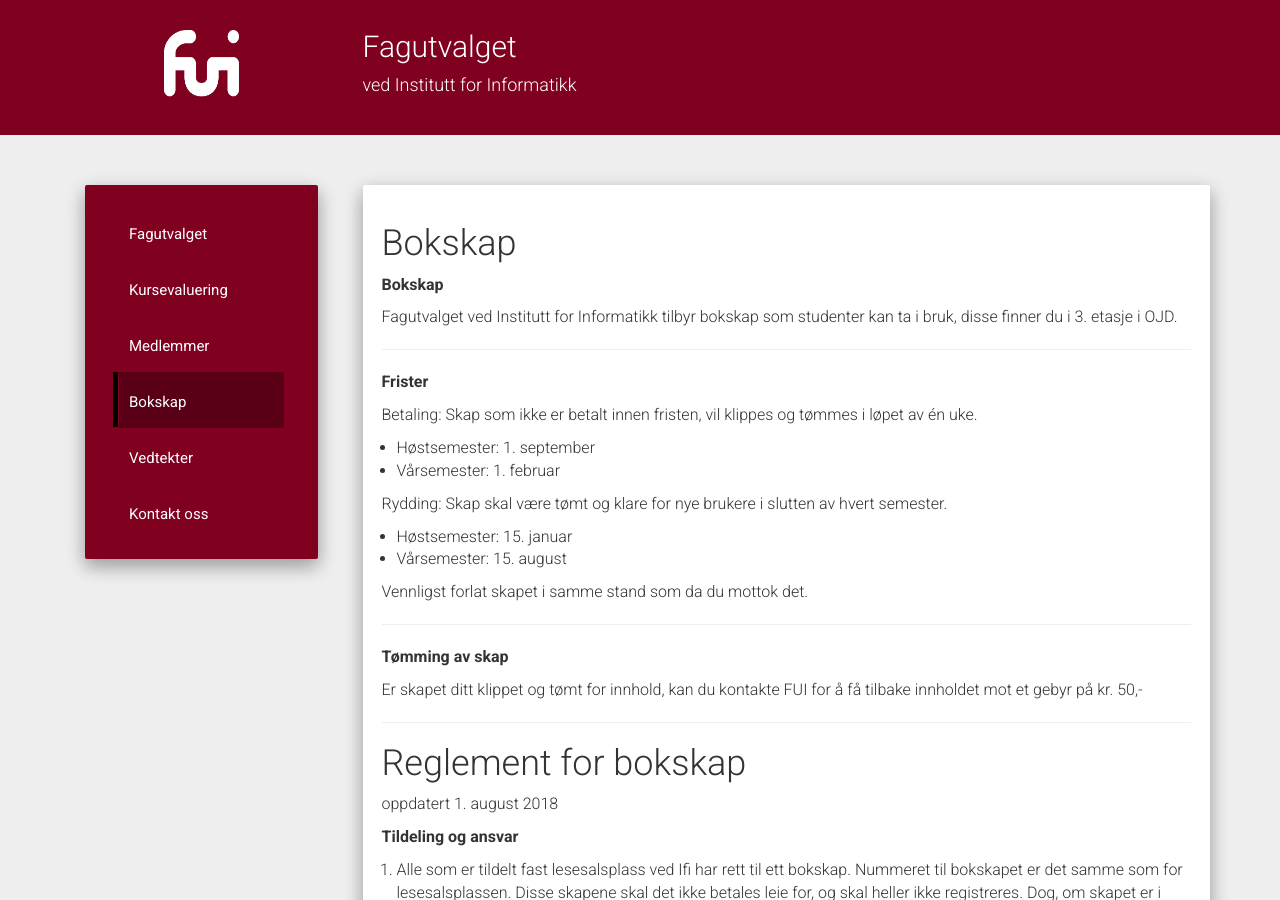
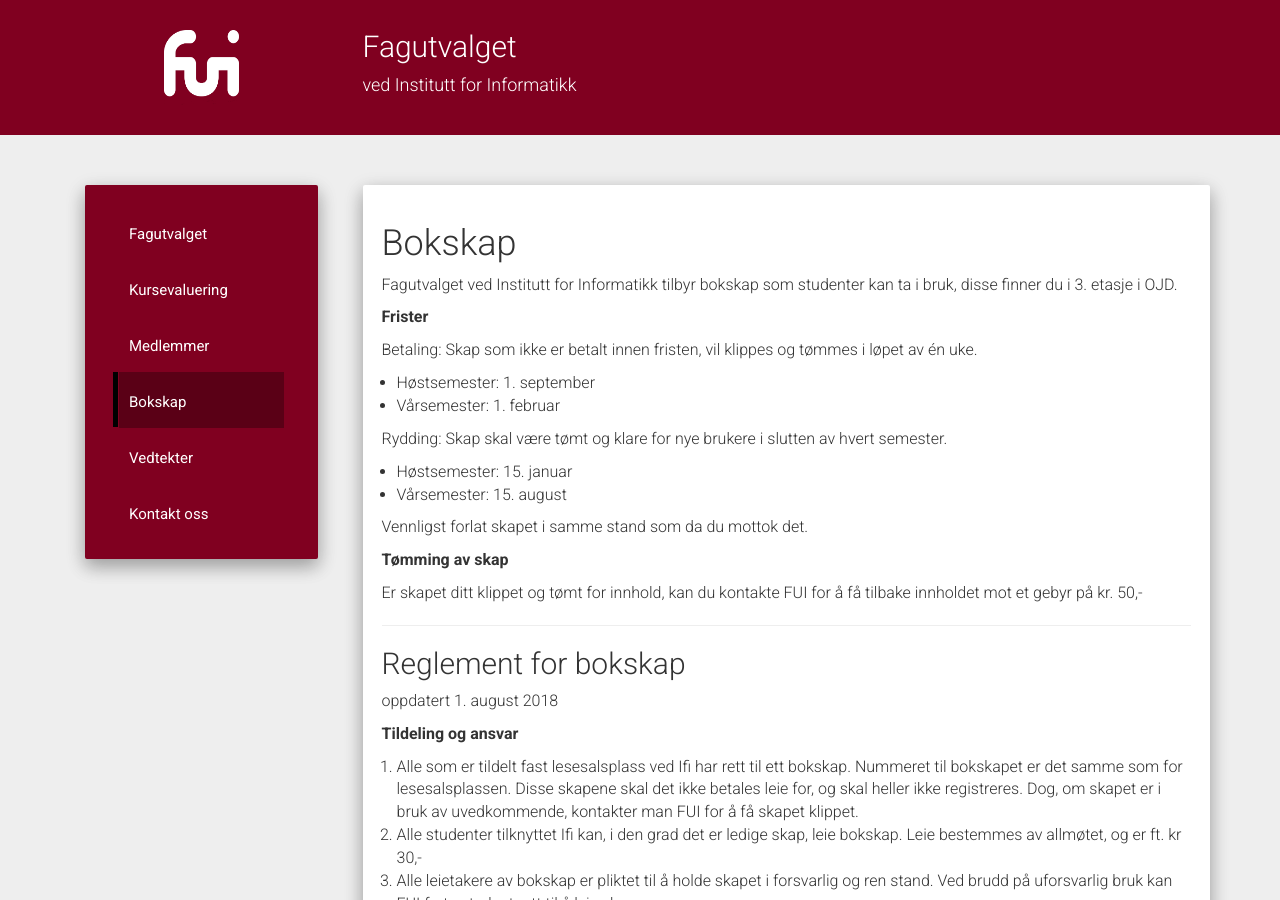
Before and after one commit to fui/fui.github.io, a Jekyll site: the page built from locker.md, in a window 1280 px wide and 900 px high. Built offline with Jekyll 4.4.1, drawn with Linux system fonts in a browser that asks for light colours; nearby versions of some CDN libraries.

Commit message:
creating locker.md

```diff
--- a/locker.md
+++ b/locker.md
@@ -7,11 +7,7 @@
 
 # Bokskap
 
-**Bokskap**
-
 Fagutvalget ved Institutt for Informatikk tilbyr bokskap som studenter kan ta i bruk, disse finner du i 3. etasje i OJD.
-
----
 
 **Frister**
 
@@ -25,15 +21,13 @@
 
 Vennligst forlat skapet i samme stand som da du mottok det.
 
----
-
 **Tømming av skap**
 
 Er skapet ditt klippet og tømt for innhold, kan du kontakte FUI for å få tilbake innholdet mot et gebyr på kr. 50,-
 
 ---
 
-# Reglement for bokskap
+## Reglement for bokskap
 oppdatert 1. august 2018
 
 **Tildeling og ansvar**
```
